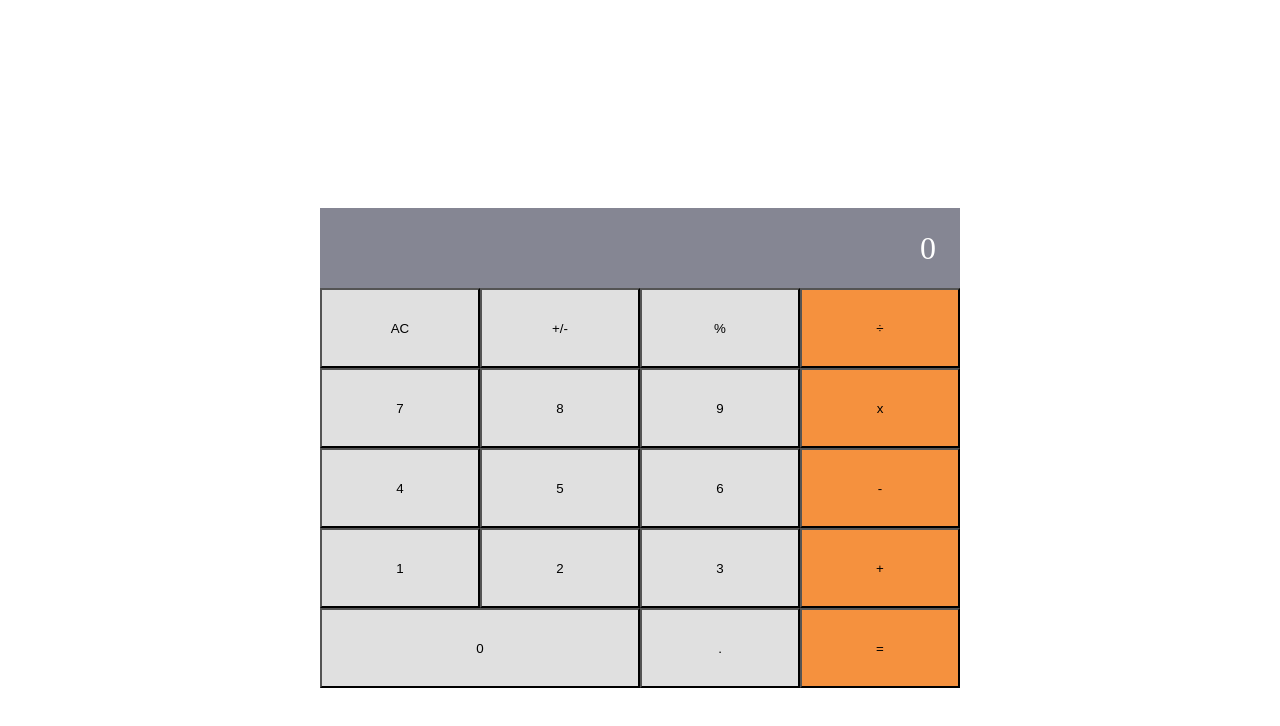
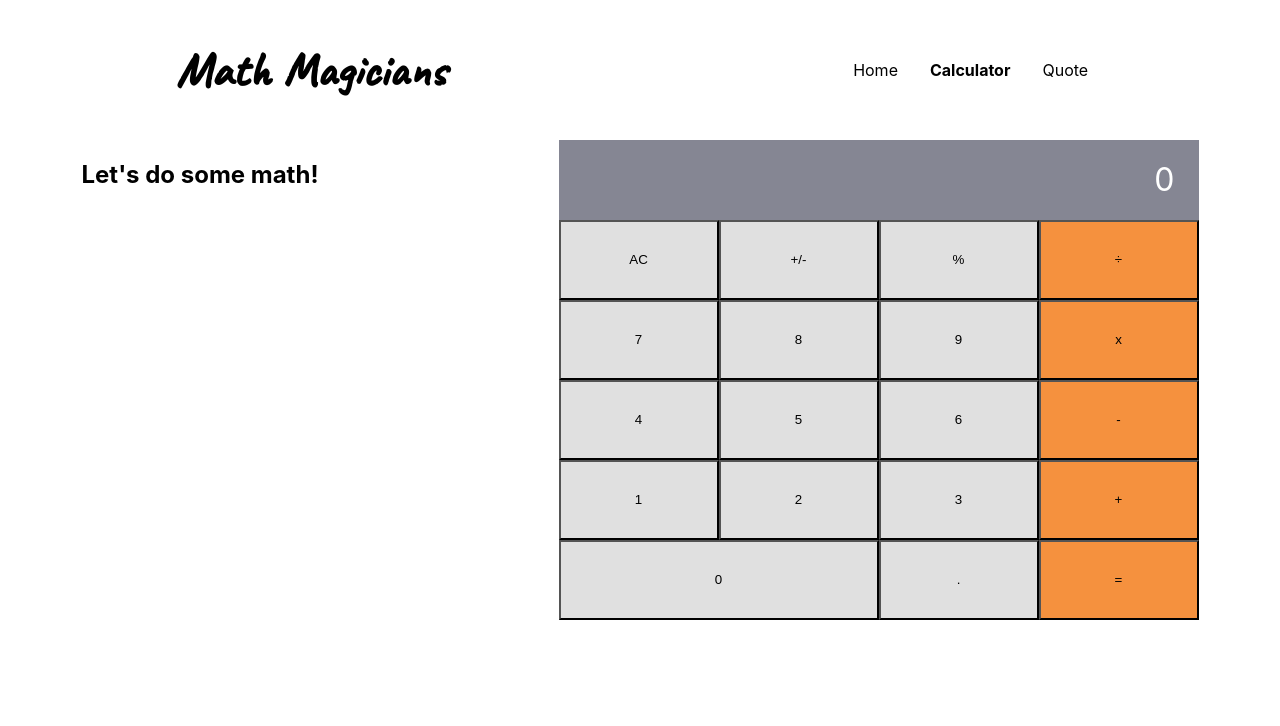
Before and after one commit to herokudev/Math-Magicians, a React (Create React App) app: page /#/calculator in a window 1280 px wide. Shown: the top 726 px of the page. Built offline with nearby package versions, Linux system fonts and the light colour scheme.

Commit message:
Adding new components
Adding new components

```diff
--- a/src/App.css
+++ b/src/App.css
@@ -9,63 +9,13 @@
 #root {
   height: 100vh;
   display: flex;
-  justify-content: center;
-  align-items: center;
+  flex-direction: column;
 }
 
 .app-container {
   min-width: 400px;
   width: 50vw;
   height: 50vh;
+  justify-self: center;
+  align-self: center;
 }
-
-.display {
-  background-color: var(--display-color);
-  color: white;
-  font-size: 2rem;
-  display: flex;
-  justify-content: flex-end;
-  align-items: center;
-  padding-right: 0.75em;
-}
-
-.util,
-.digit,
-.operator {
-  justify-self: center;
-  width: 100%;
-  display: flex;
-  align-items: center;
-  justify-content: center;
-  cursor: pointer;
-}
-
-.util,
-.digit {
-  background-color: var(--digit-color);
-}
-
-.util:hover,
-.digit:hover {
-  background-color: var(--digit-color-hover);
-}
-
-.operator {
-  background-color: var(--operator-color);
-}
-
-.operator:hover {
-  background-color: var(--operator-color-hover);
-}
-
-.grid {
-  display: grid;
-  grid:
-    "display display display display" 10vh
-    "util-0 util-1 util-2 operator-0" 10vh
-    "digit-0 digit-1 digit-2 operator-1" 10vh
-    "digit-3 digit-4 digit-5 operator-2" 10vh
-    "digit-6 digit-7 digit-8 operator-3" 10vh
-    "digit-9 digit-9 digit-10 operator-4" 10vh
-    / 1fr 1fr 1fr 1fr;
-}
--- a/src/App.js
+++ b/src/App.js
@@ -1,16 +1,40 @@
-/* eslint-disable react/prefer-stateless-function */
 import React from 'react';
+import { Switch, Route } from 'react-router-dom';
 import Calculator from './components/Calculator';
+import Home from './pages/Home';
+import Quote from './pages/Quote';
 import './App.css';
 
-class App extends React.Component {
-  render() {
-    return (
-      <div className="app-container">
-        <Calculator />
-      </div>
-    );
-  }
-}
+const App = () => (
+  <>
+    <Switch>
+      <Route exact path="/">
+        <Home />
+      </Route>
+      <Route exact path="/calculator/">
+        <div
+          style={{
+            display: 'flex',
+            justifyContent: 'center',
+          }}
+        >
+          <h2
+            style={{
+              paddingRight: '10em',
+            }}
+          >
+            Let&apos;s do some math!
+          </h2>
+          <div className="app-container">
+            <Calculator />
+          </div>
+        </div>
+      </Route>
+      <Route path="/quote/">
+        <Quote />
+      </Route>
+    </Switch>
+  </>
+);
 
 export default App;
--- /dev/null
+++ b/src/components/Calculator.css
@@ -0,0 +1,50 @@
+.display {
+    background-color: var(--display-color);
+    color: white;
+    font-size: 2rem;
+    display: flex;
+    justify-content: flex-end;
+    align-items: center;
+    padding-right: 0.75em;
+  }
+
+  .util,
+  .digit,
+  .operator {
+    justify-self: center;
+    width: 100%;
+    display: flex;
+    align-items: center;
+    justify-content: center;
+    cursor: pointer;
+  }
+
+  .util,
+  .digit {
+    background-color: var(--digit-color);
+  }
+
+  .util:hover,
+  .digit:hover {
+    background-color: var(--digit-color-hover);
+  }
+
+  .operator {
+    background-color: var(--operator-color);
+  }
+
+  .operator:hover {
+    background-color: var(--operator-color-hover);
+  }
+
+  .grid {
+    display: grid;
+    grid:
+      "display display display display" 10vh
+      "util-0 util-1 util-2 operator-0" 10vh
+      "digit-0 digit-1 digit-2 operator-1" 10vh
+      "digit-3 digit-4 digit-5 operator-2" 10vh
+      "digit-6 digit-7 digit-8 operator-3" 10vh
+      "digit-9 digit-9 digit-10 operator-4" 10vh
+      / 1fr 1fr 1fr 1fr;
+  }
--- a/src/components/Calculator.js
+++ b/src/components/Calculator.js
@@ -1,6 +1,7 @@
 import { useState } from 'react';
 import Button from './Button';
 import calculate from '../logic/calculate';
+import './Calculator.css';
 
 const Calculator = () => {
   const [state, setState] = useState(
--- /dev/null
+++ b/src/components/NavBar.js
@@ -0,0 +1,42 @@
+import { NavLink } from 'react-router-dom';
+
+const NavBar = () => {
+  const links = [
+    {
+      id: 1,
+      path: '/',
+      text: 'Home',
+    },
+    {
+      id: 2,
+      path: '/calculator/',
+      text: 'Calculator',
+    },
+    {
+      id: 3,
+      path: '/quote/',
+      text: 'Quote',
+    },
+  ];
+
+  return (
+    <nav className="nav-menu">
+      <h1 className="nav-title">Math Magicians</h1>
+      <ul className="nav-menu-list">
+        {links.map((link) => (
+          <li key={link.id}>
+            <NavLink
+              to={link.path}
+              activeClassName="active-link"
+              exact
+            >
+              {link.text}
+            </NavLink>
+          </li>
+        ))}
+      </ul>
+    </nav>
+  );
+};
+
+export default NavBar;
--- /dev/null
+++ b/src/index.css
@@ -0,0 +1,53 @@
+@import url('https://fonts.googleapis.com/css2?family=Caveat:wght@500&display=swap');
+
+body {
+  margin: 0;
+  font-family:
+    -apple-system,
+    BlinkMacSystemFont,
+    'Segoe UI',
+    'Roboto',
+    'Oxygen',
+    'Ubuntu',
+    'Cantarell',
+    'Fira Sans',
+    'Droid Sans',
+    'Helvetica Neue',
+    sans-serif;
+  -webkit-font-smoothing: antialiased;
+  -moz-osx-font-smoothing: grayscale;
+}
+
+.nav-menu {
+  display: flex;
+  align-items: center;
+  justify-content: space-around;
+}
+
+.nav-title {
+  font-family: 'Caveat', cursive;
+  font-size: 3em;
+  text-align: center;
+}
+
+.nav-menu-list {
+  display: flex;
+  list-style: none;
+}
+
+.nav-menu-list li {
+  padding: 1em;
+}
+
+.nav-menu-list a {
+  text-decoration: none;
+  color: black;
+}
+
+.nav-menu-list a:hover {
+  text-decoration: underline;
+}
+
+.active-link {
+  font-weight: bold;
+}
--- a/src/index.js
+++ b/src/index.js
@@ -1,10 +1,16 @@
 import React from 'react';
 import ReactDOM from 'react-dom';
+import { HashRouter as Router } from 'react-router-dom';
 import App from './App';
+import NavBar from './components/NavBar';
+import './index.css';
 
 ReactDOM.render(
   <React.StrictMode>
-    <App />
+    <Router basename="/">
+      <NavBar />
+      <App />
+    </Router>
   </React.StrictMode>,
   document.getElementById('root'),
 );
```
